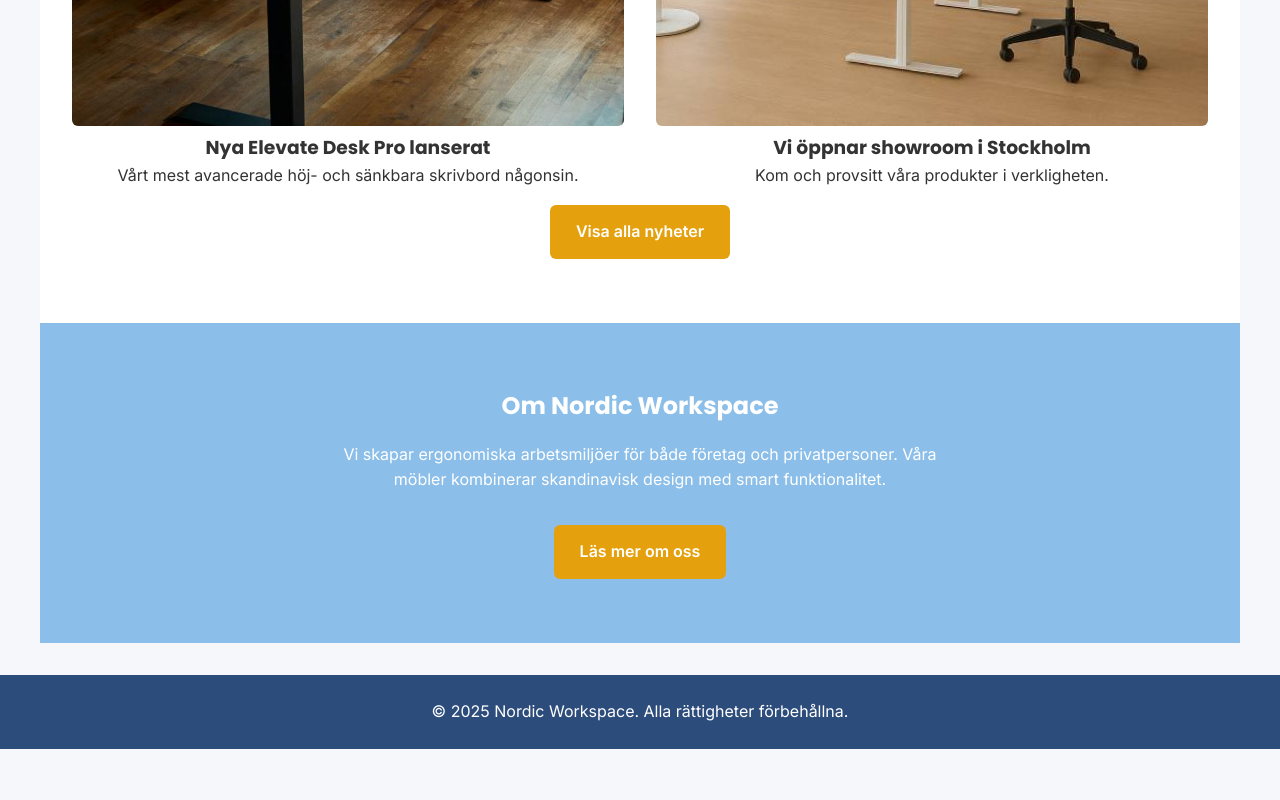
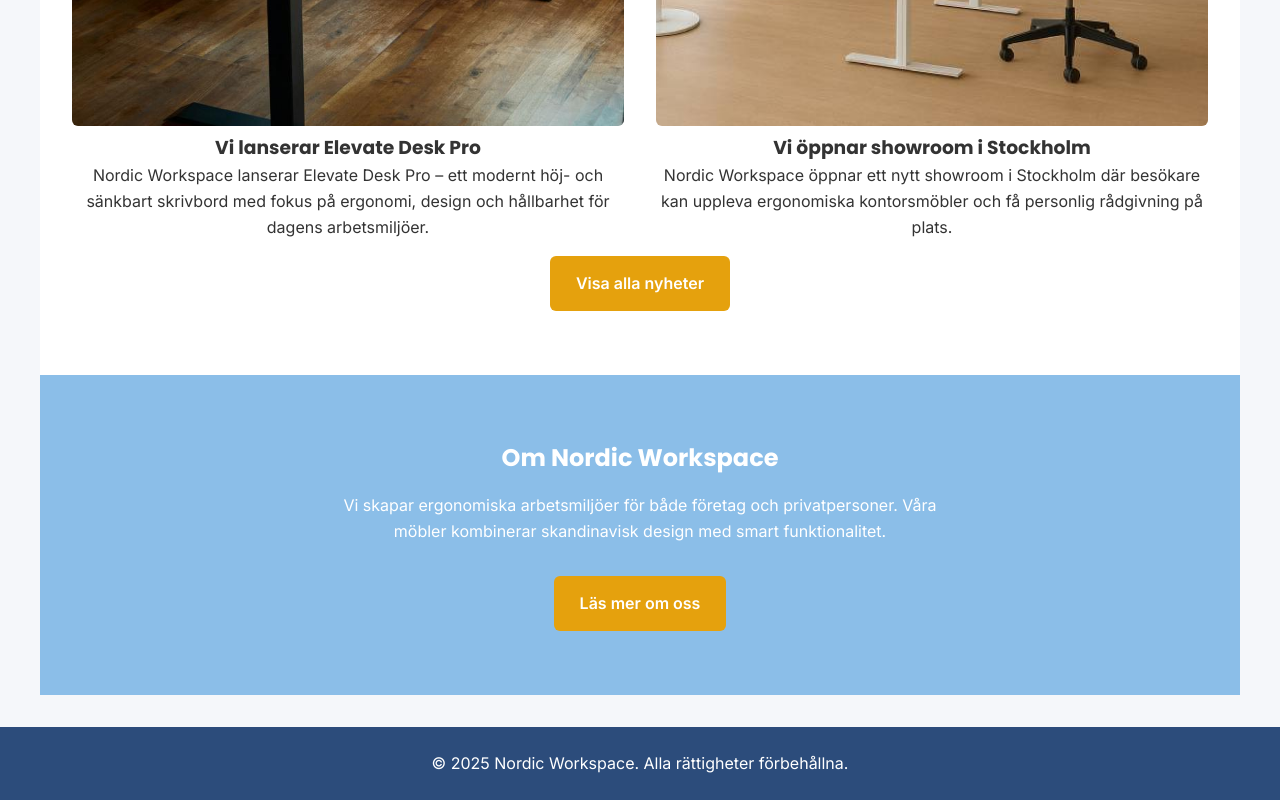
Before and after one commit to rare2400/Laboration4.1_wputv, a plain HTML site: page index.html in a window 1280 px wide. Shown: the part 1700-2500 px from the top of the page. Before the commit the page ends 2449 px from the top, so only its background shows below. Drawn offline with Linux system fonts and the light colour scheme.

Commit message:
Ändrar rubriker och text för nyheter

```diff
--- a/index.html
+++ b/index.html
@@ -80,14 +80,16 @@
             <div class="news-grid">
                 <article class="news-item">
                     <img src="img/products/desk.jpg" alt="Lansering av nytt skrivbord">
-                    <h3>Nya Elevate Desk Pro lanserat</h3>
-                    <p>Vårt mest avancerade höj- och sänkbara skrivbord någonsin.</p>
+                    <h3>Vi lanserar Elevate Desk Pro</h3>
+                    <p>Nordic Workspace lanserar Elevate Desk Pro – ett modernt höj- och sänkbart skrivbord med fokus på
+                        ergonomi, design och hållbarhet för dagens arbetsmiljöer.</p>
                 </article>
 
                 <article class="news-item">
                     <img src="/img/showroom.jpg" alt="Showroom Stockholm">
                     <h3>Vi öppnar showroom i Stockholm</h3>
-                    <p>Kom och provsitt våra produkter i verkligheten.</p>
+                    <p>Nordic Workspace öppnar ett nytt showroom i Stockholm där besökare kan uppleva ergonomiska
+                        kontorsmöbler och få personlig rådgivning på plats.</p>
                 </article>
             </div>
 
```
